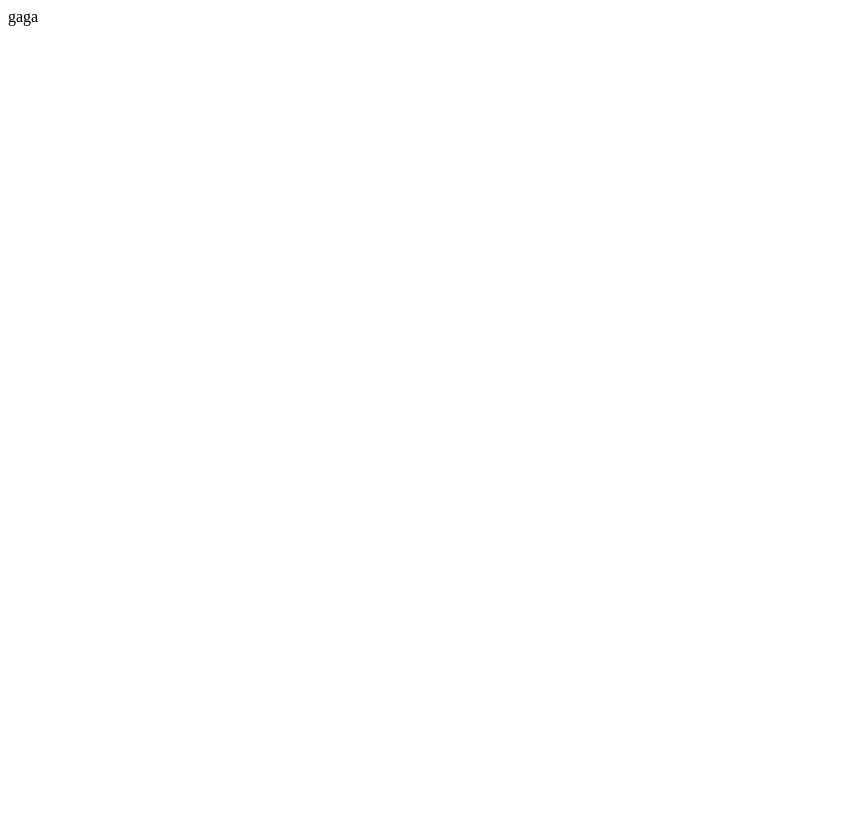
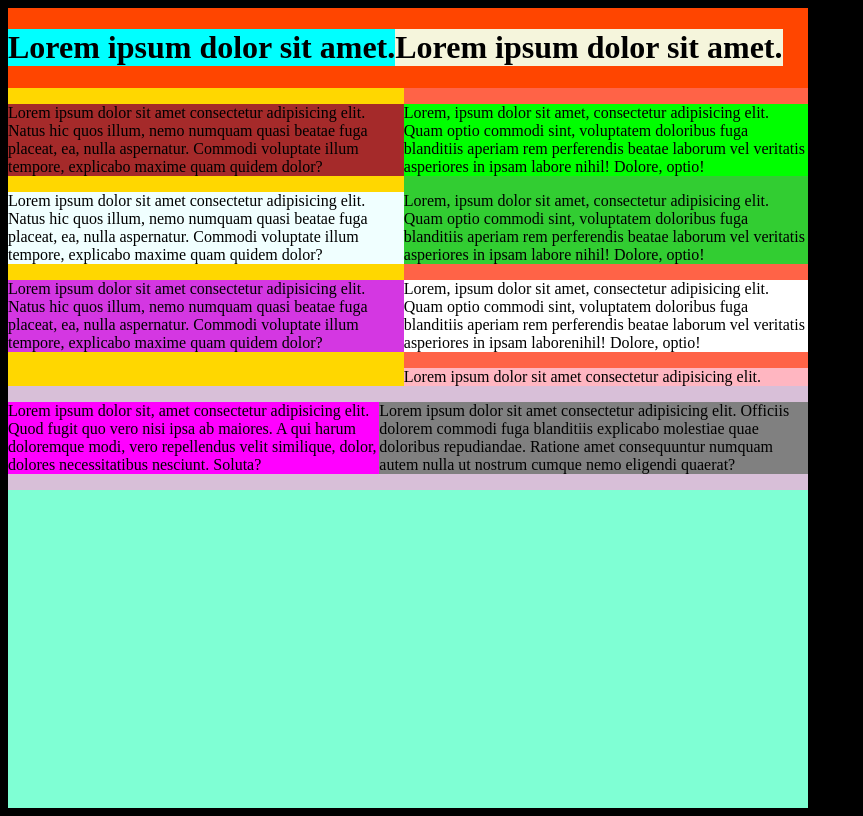
Before and after one commit to melanijaa/5-structure_content, a website: page index.html in a window 1280 px wide. Shown: the whole page, without its empty margins (0-863 px from the left). Drawn offline with Linux system fonts and the light colour scheme.

Commit message:
Text and style

```diff
--- a/index.html
+++ b/index.html
@@ -4,9 +4,43 @@
     <meta charset="UTF-8">
     <meta http-equiv="X-UA-Compatible" content="IE=edge">
     <meta name="viewport" content="width=device-width, initial-scale=1.0">
-    <title>Document</title>
+    <title>5-structure_content</title>
 </head>
-<body>
-    gaga
+<body style="background-color: black; ">
+    <main style="background-color: aquamarine; display: inline-block; width: 800px; height: 800px;">
+    <header style="background-color: orangered; display: flex;">
+        <h1 style="background-color: aqua; float: left;">Lorem ipsum dolor sit amet.</h1>
+        <h1 style="background-color:beige; float: right;">Lorem ipsum dolor sit amet.</h1>
+    </header>
+        <article style="background-color: rgb(58, 27, 236); display: flex;">
+            <section style="background-color: gold; float: left;">
+                <p style="background-color: brown;">
+                    Lorem ipsum dolor sit amet consectetur adipisicing elit. Natus hic quos illum, nemo numquam quasi beatae fuga placeat, ea, nulla aspernatur. Commodi voluptate illum tempore, explicabo maxime quam quidem dolor?</p>
+                <p style="background-color:azure;">
+                    Lorem ipsum dolor sit amet consectetur adipisicing elit. Natus hic quos illum, nemo numquam quasi beatae fuga placeat, ea, nulla aspernatur. Commodi voluptate illum tempore, explicabo maxime quam quidem dolor?</p>
+                <p style="background-color:rgb(212, 55, 226);">
+                    Lorem ipsum dolor sit amet consectetur adipisicing elit. Natus hic quos illum, nemo numquam quasi beatae fuga placeat, ea, nulla aspernatur. Commodi voluptate illum tempore, explicabo maxime quam quidem dolor?</p>
+            </section>
+            <section style="background-color: tomato; float: right; float: right;">
+                <p style="background-color: lime; float: right;">
+                    Lorem, ipsum dolor sit amet, consectetur adipisicing elit. Quam optio commodi sint, voluptatem doloribus fuga blanditiis aperiam rem perferendis beatae laborum vel veritatis asperiores in ipsam labore nihil! Dolore, optio!</p>
+                <p style="background-color: limegreen;">
+                    Lorem, ipsum dolor sit amet, consectetur adipisicing elit. Quam optio commodi sint, voluptatem doloribus fuga blanditiis aperiam rem perferendis beatae laborum vel veritatis asperiores in ipsam labore nihil! Dolore, optio!</p>
+                <p style="background-color:white;">
+                    Lorem, ipsum dolor sit amet, consectetur adipisicing elit. Quam optio commodi sint, voluptatem doloribus fuga blanditiis aperiam rem perferendis beatae laborum vel veritatis asperiores in ipsam laborenihil! Dolore, optio!</p>
+                <aside style="background-color: lightpink;">
+                    Lorem ipsum dolor sit amet consectetur adipisicing elit.
+                </aside>
+            </section>
+        </article>
+    <footer style="background-color: thistle; display: flex;">
+        <p style="background-color: fuchsia;">
+            Lorem ipsum dolor sit, amet consectetur adipisicing elit. Quod fugit quo vero nisi ipsa ab maiores. A qui harum doloremque modi, vero repellendus velit similique, dolor, dolores necessitatibus nesciunt. Soluta?
+        </p>
+        <p style="background-color: grey;">
+            Lorem ipsum dolor sit amet consectetur adipisicing elit. Officiis dolorem commodi fuga blanditiis explicabo molestiae quae doloribus repudiandae. Ratione amet consequuntur numquam autem nulla ut nostrum cumque nemo eligendi quaerat?
+        </p>
+    </footer>
+    </main>
 </body>
 </html>
```
